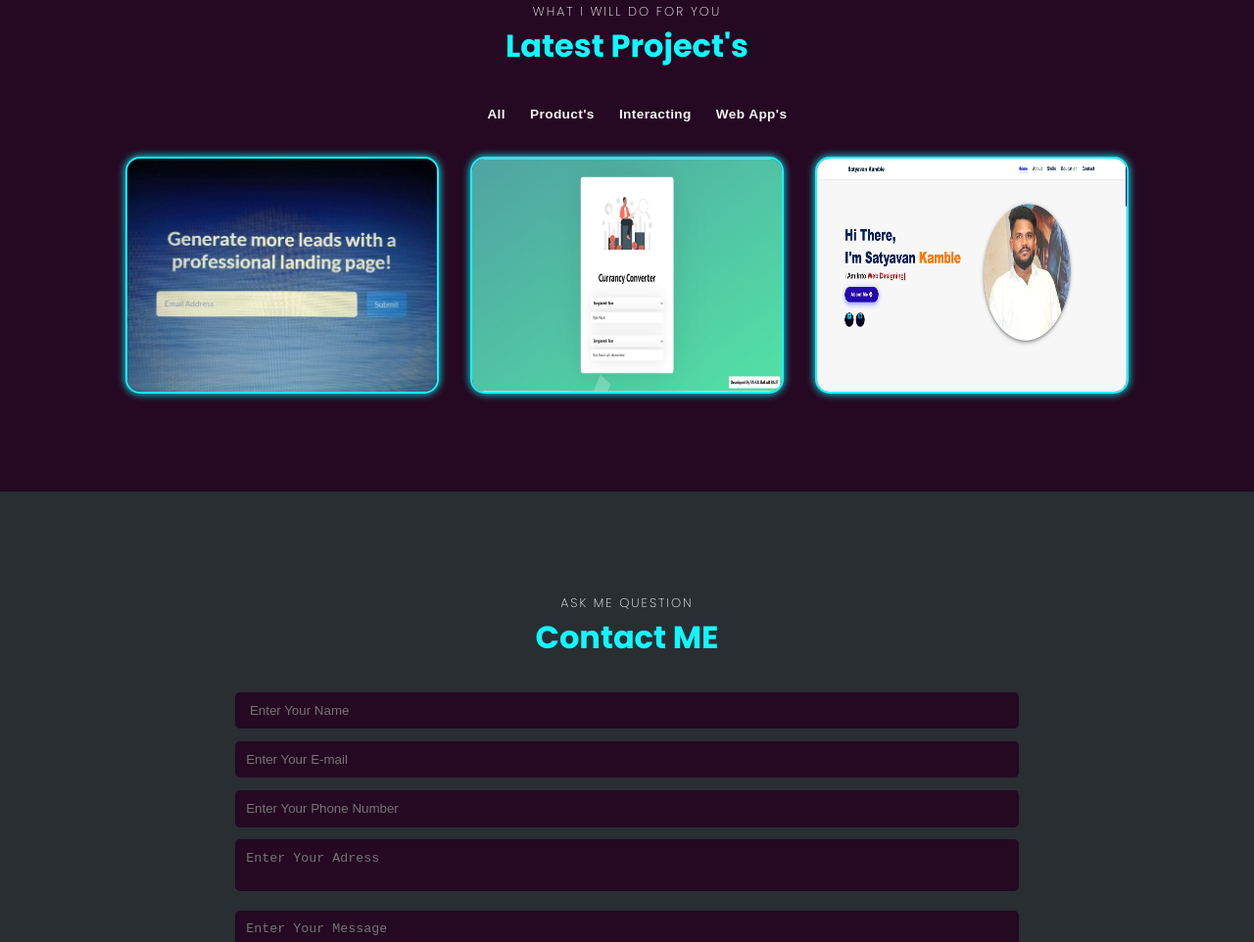
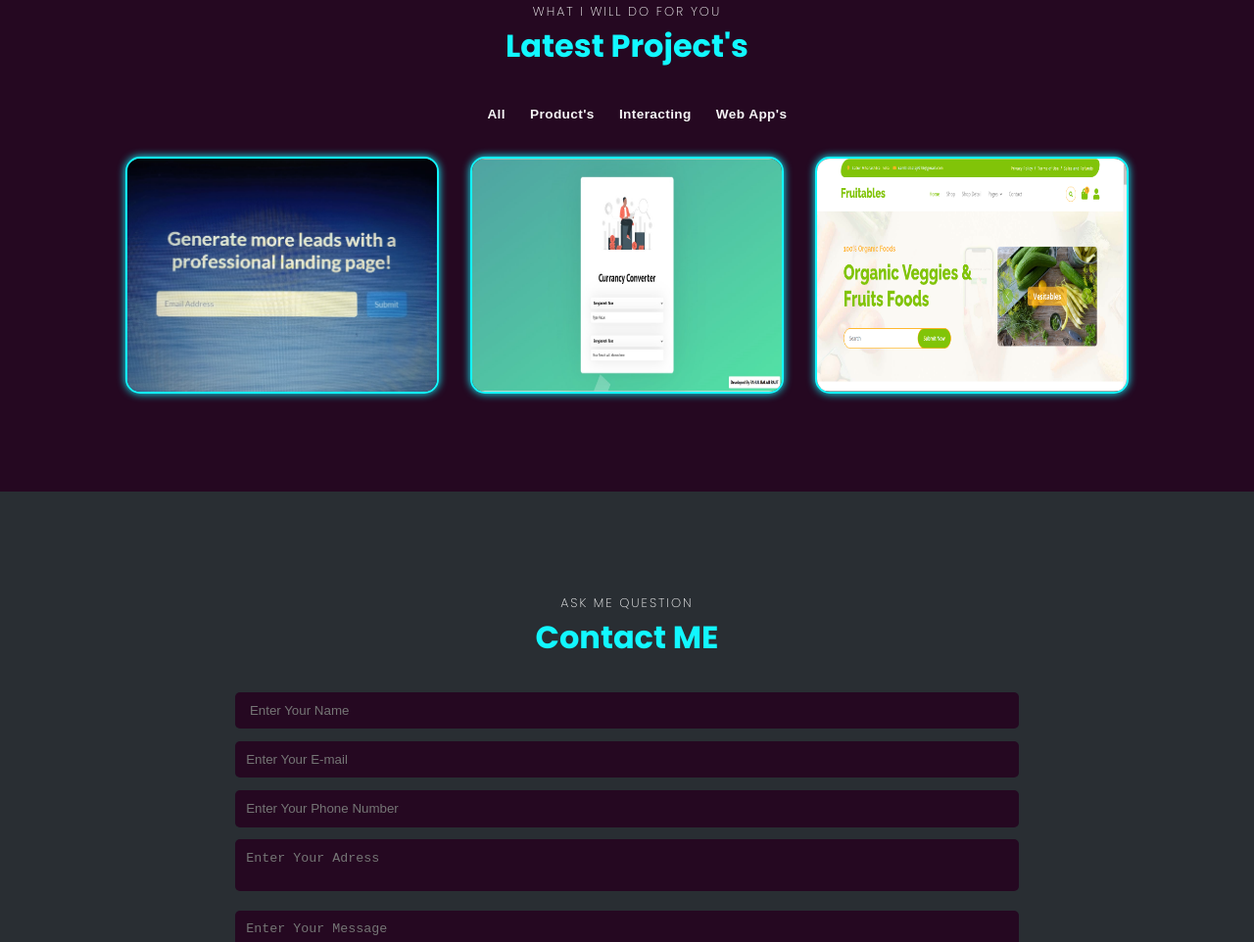
Before and after one commit to kamblebalaji/Balaji-Portfolio, a plain HTML site: page index.html in a window 1280 px wide. Shown: the part 3063-4025 px from the top of the page at 98% size. Drawn offline with nearby package versions, Linux system fonts and the light colour scheme; no server answers.

Commit message:
Update index.html

```diff
--- a/index.html
+++ b/index.html
@@ -405,7 +405,7 @@
 
                <div class="port-box mix web">
                    <div class="port-image">
-                       <img src="Portfolio.png" alt="pic">
+                       <img src="fruit project.png" alt="pic">
                    </div>
                    <div class="port-content">
                        <h3>Food-villa</h3>
```
